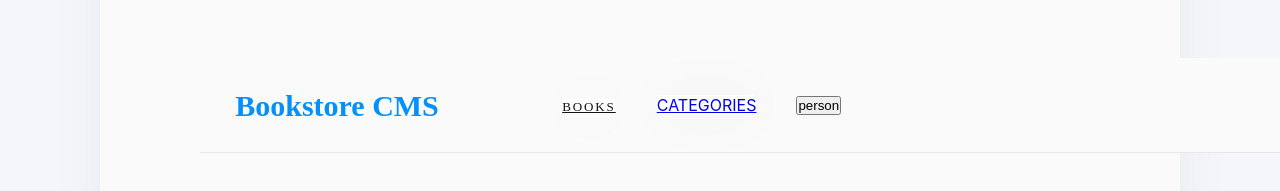
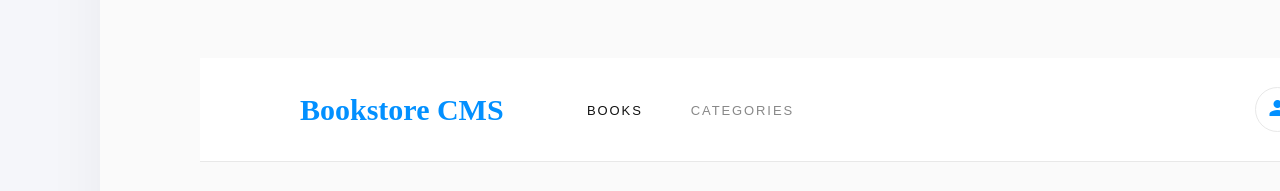
Before and after one commit to mrcbq/bookstore, a React (Create React App) app: page / in a window 1280 px wide. Shown: the part 240-431 px from the top of the page. Built offline with nearby package versions, Linux system fonts and the light colour scheme; no server answers.

Commit message:
End styles for NavBar

```diff
--- a/src/App.css
+++ b/src/App.css
@@ -4,9 +4,10 @@
   flex-direction: column;
   background-color: var(--white-two);
   border-radius: 4px;
-  box-shadow: 0 0 60px 0 rgba(0, 0, 0, 0.05);
   padding: 9.313rem 6.25rem;
-
-  /* height: 89.625rem; */
-  /* width: 100rem; */
+  /* padding: 0 0 49.625rem; */
+  width: 87.5rem;
+  height: 68.563rem;
+  box-shadow: 0 0 60px 0 var(--black-5);
+  gap: 2.3rem;
 }
--- a/src/components/Navbar.css
+++ b/src/components/Navbar.css
@@ -1,45 +1,37 @@
 #navbarContainer {
   display: flex;
-  width: 87.5rem;
-  height: 5.938rem;
-  margin: 0 0 2.375rem;
-  padding: 1.438rem 6.188rem 1.688rem 6.25rem;
-  background-color: var(--white-two);
-  padding: 24px 4%;
+  flex-direction: row;
+  align-items: center;
+  justify-content: space-between;
+  margin: 0;
+  padding: 1.81rem 6.25rem;
+  background-color: var(--white);
   border-bottom: 1px solid #e8e8e8;
-  display: flex;
-  align-items: center;
-  grid-gap: 40px;
-  gap: 40px;
 }
 
-a {
-  border-radius: 4px;
-  box-shadow: 0 0 60px 0 var(--black-5);
-  background-color: var(--white);
+.nav {
+  display: flex;
+  flex-direction: row;
+  align-items: center;
 }
-
 ul {
   list-style: none;
   display: flex;
   flex-direction: row;
-  /* gap: 3rem; */
+  gap: 3rem;
+}
+
+a {
+  font-family: "Montserrat",sans-serif;
+  font-size: 0.813rem;
+  letter-spacing: 1.9px;
+  opacity: .5;
+  color: #121212;
+  text-decoration: none;
 }
 
 .active {
-  width: 3.688rem;
-  height: 1rem;
-  margin: 1.125rem 2.563rem 0.688rem 0;
-  font-family: Montserrat;
-  font-size: 0.813rem;
-  font-weight: normal;
-  font-stretch: normal;
-  font-style: normal;
-  line-height: normal;
-  letter-spacing: 1.9px;
-  color: #121212;
-  /* color: rgb(59, 51, 51);
-   */
+  opacity: 1;
 }
 .Bookstore-CMS {
   width: 15rem;
@@ -54,3 +46,14 @@ ul {
   letter-spacing: normal;
   color: var(--azure);
 }
+.icon-button {
+  cursor: pointer;
+  width: 2.813rem;
+  height: 2.813rem;
+  border-radius: 50%;
+  border: 1px solid #e8e8e8;
+  background-color: #fff;
+}
+.primary-color {
+  color: #0290ff;
+}
--- a/src/components/Navbar.js
+++ b/src/components/Navbar.js
@@ -1,9 +1,12 @@
 import { NavLink } from 'react-router-dom';
+
+import 'material-icons/iconfont/material-icons.css';
 import './Navbar.css';
 
 export default function Navbar() {
   return (
     <div id="navbarContainer">
+      <div className="nav">
         <span className="Bookstore-CMS">Bookstore CMS</span>
         <ul>
           <li>
@@ -23,6 +26,7 @@ export default function Navbar() {
             </NavLink>
           </li>
         </ul>
+      </div>
       <button className="icon-button" type="button">
         <span className="material-icons primary-color">person</span>
       </button>
--- a/src/index.css
+++ b/src/index.css
@@ -33,5 +33,6 @@ body {
   -moz-osx-font-smoothing: grayscale;
   padding: 9.313rem 6.25rem;
   background-color: var(--pale-grey);
-  /* width: 100rem; */
+  width: 100rem;
+  height: 89.625rem;
 }
```
Lines whose indentation alone changed are shown as unchanged.
